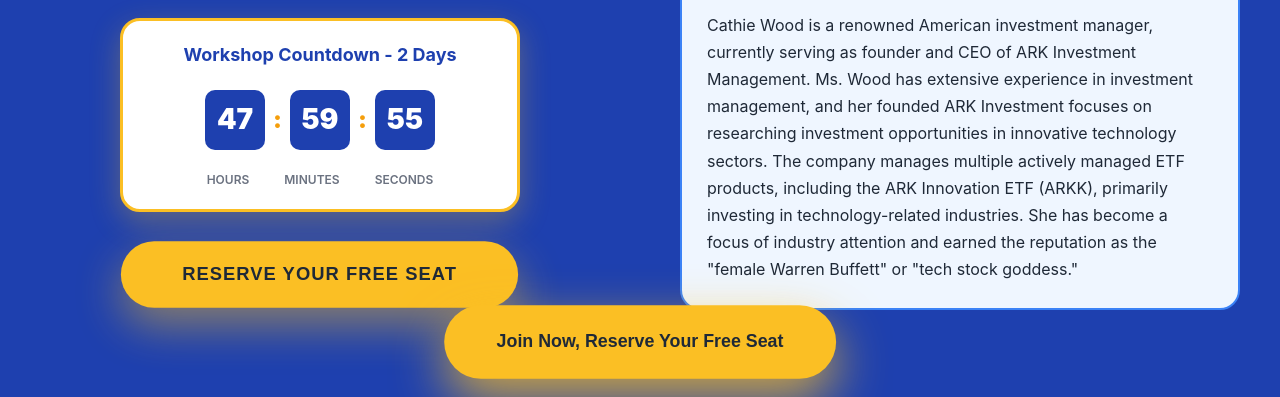
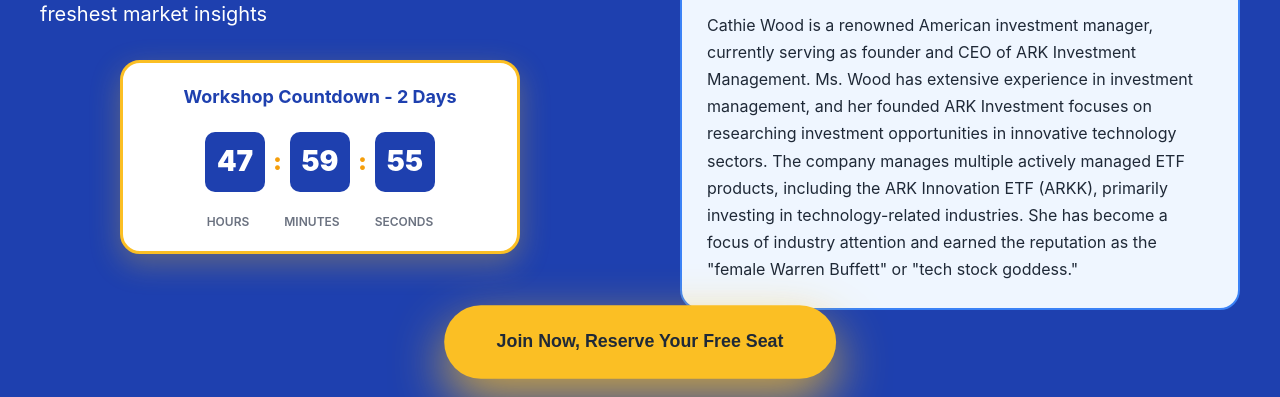
Before and after one commit to yuansn23/wepa608e.shop, a plain HTML site: page index.html in a window 1280 px wide. Shown: the part 403-800 px from the top of the page. Drawn offline with Linux system fonts and the light colour scheme.

Commit message:
Add files via upload

```diff
--- a/index.html
+++ b/index.html
@@ -792,7 +792,6 @@
                             </div>
                         </div>
 
-                        <button class="action-catalyst-button-primary" onclick="tta()">Reserve Your Free Seat</button>
                     </div>
 
                     <div class="hero-visual-presentation-sector">
```
